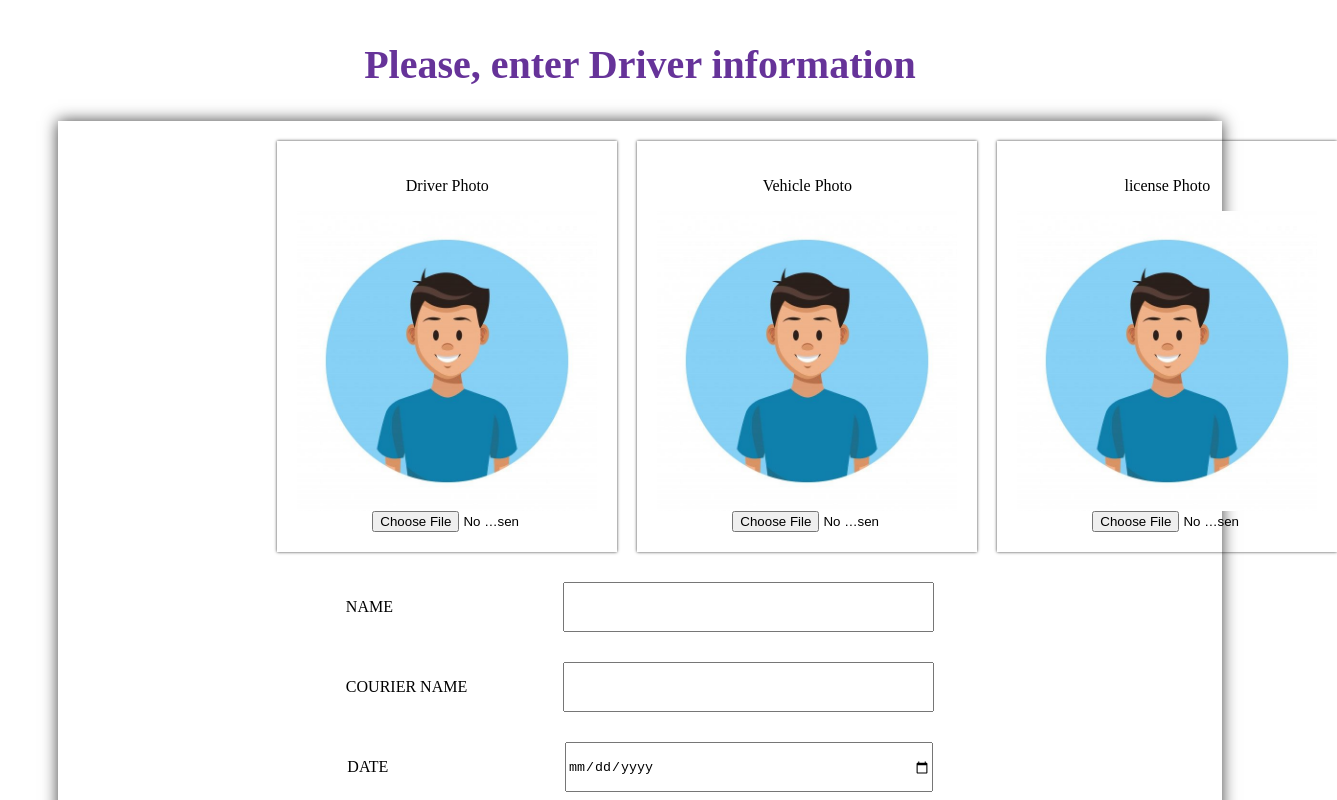
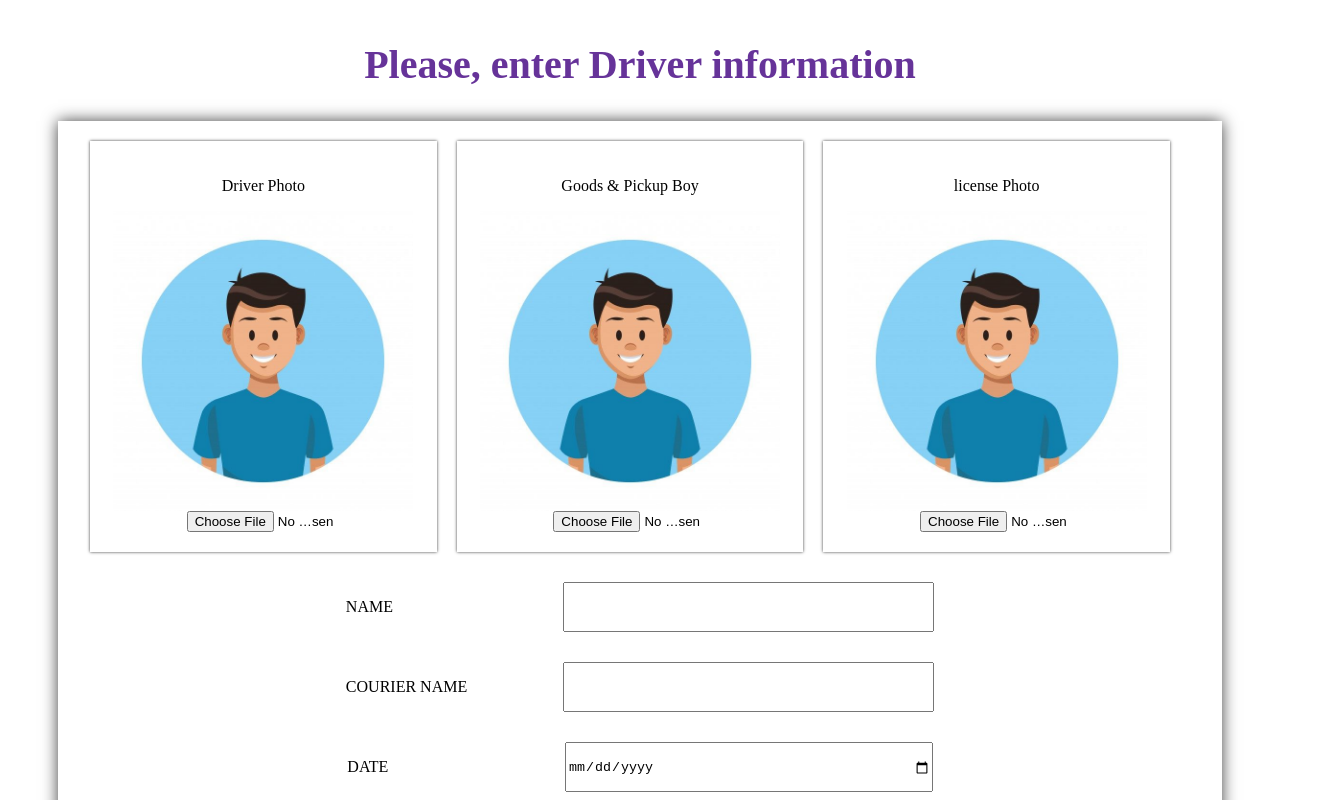
Before and after one commit to RohitSRawat/fdsfsdfdsfdsfsdf, a React (Create React App) app: page / in a window 1280 px wide. Shown: the top 800 px of the page, 1337 px wide, since content can reach past the window. Built offline with nearby package versions, Linux system fonts and the light colour scheme.

Commit message:
Update form.js

```diff
--- a/src/form.js
+++ b/src/form.js
@@ -68,7 +68,7 @@ this.printDocument()
        <Container>
           <Row >
             <Col>
-              <h1 style={  {
+              <h1  className="headliss" style={  {
   textAlign: "center",
   color: "rebeccapurple",
   fontSize: "40px"
@@ -76,7 +76,7 @@ this.printDocument()
             </Col>
           </Row>
           <Row className="rowlist">
-            <Col className="imagelist"  md={8}>
+            <Col className="imagelist"  md={12}>
               <div className="driverinfo">
                 <p>Driver Photo</p>
                 <img ref={this.driverref} src={this.imgsrcbase64()} />
@@ -85,7 +85,7 @@ this.printDocument()
                 }}  name="driver" type="file" />
               </div>
               <div className="driverinfo">
-                <p>Vehicle Photo</p>
+                <p>Goods & Pickup Boy</p>
                 <img  ref={this.vehicleref}  src={this.imgsrcbase64()} />
                 <input  onChange={(e) => {
                     this.change(e,this.vehicleref.current)
```
